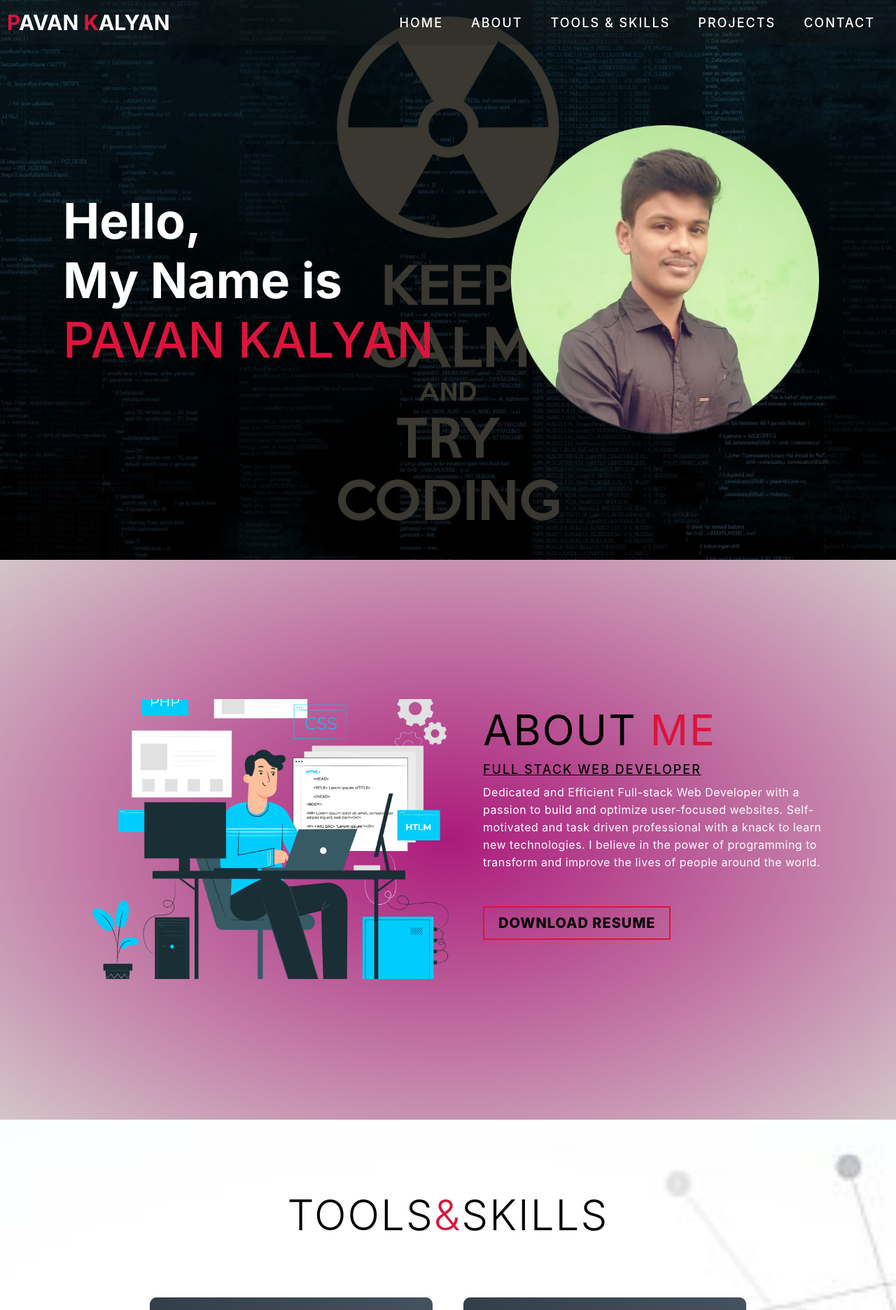
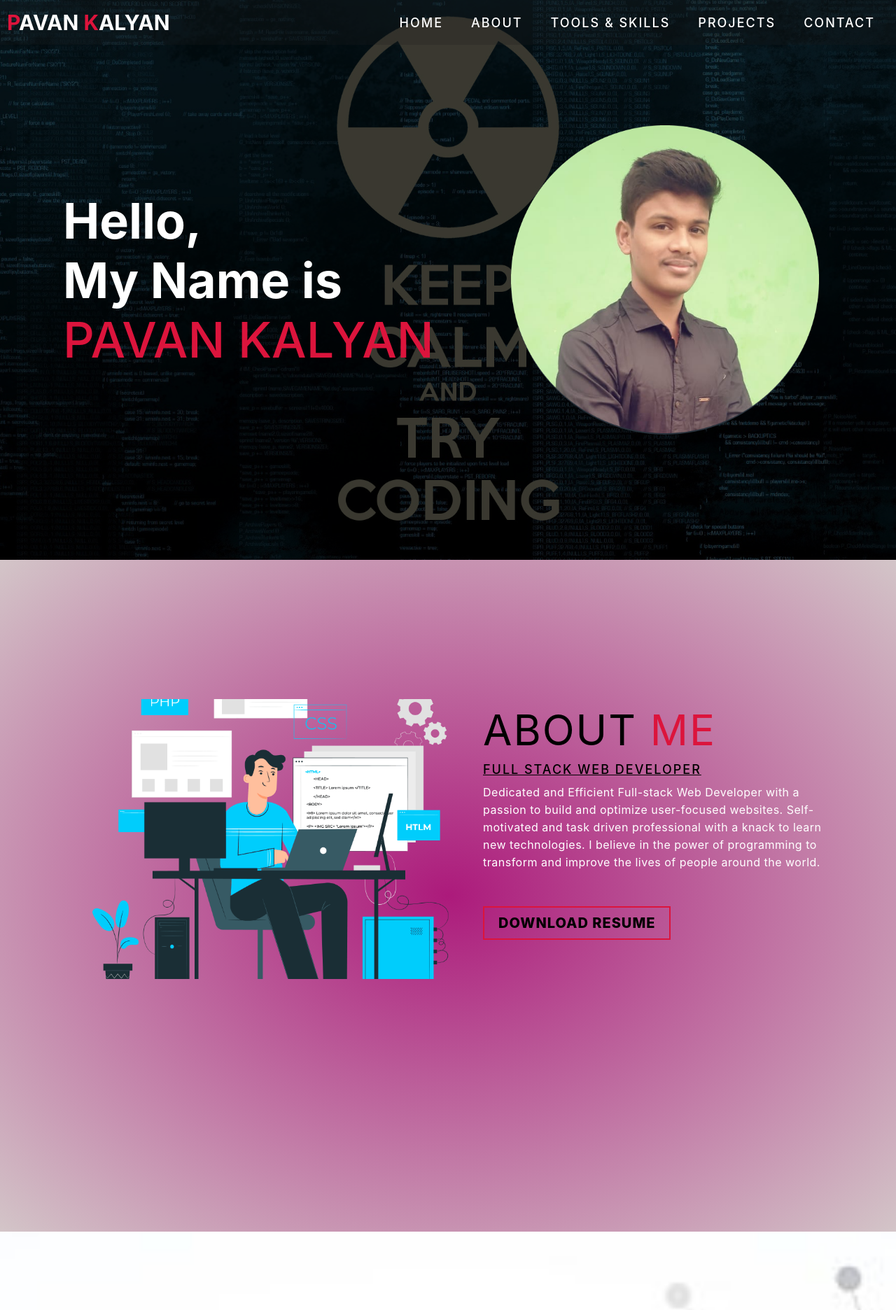
Before and after one commit to Pavankalyan477/Web-Design, a React (Create React App) app in the folder PORTFOLIO/my_portfolio/: page /Contact in a window 1280 px wide. Shown: the top 1872 px of the page at 70% size. Built offline with nearby package versions, Linux system fonts and the light colour scheme.

Commit message:
portfolio

```diff
--- a/PORTFOLIO/my_portfolio/src/components/pavan.css
+++ b/PORTFOLIO/my_portfolio/src/components/pavan.css
@@ -471,7 +471,7 @@ p {
 /* About Section */
 #about{
 	margin: 0;
-    height: 100vh;
+    height: 120vh;
     font-weight: 100;
     background: radial-gradient(#ac1a7b,#d3c5c8);
 
```
